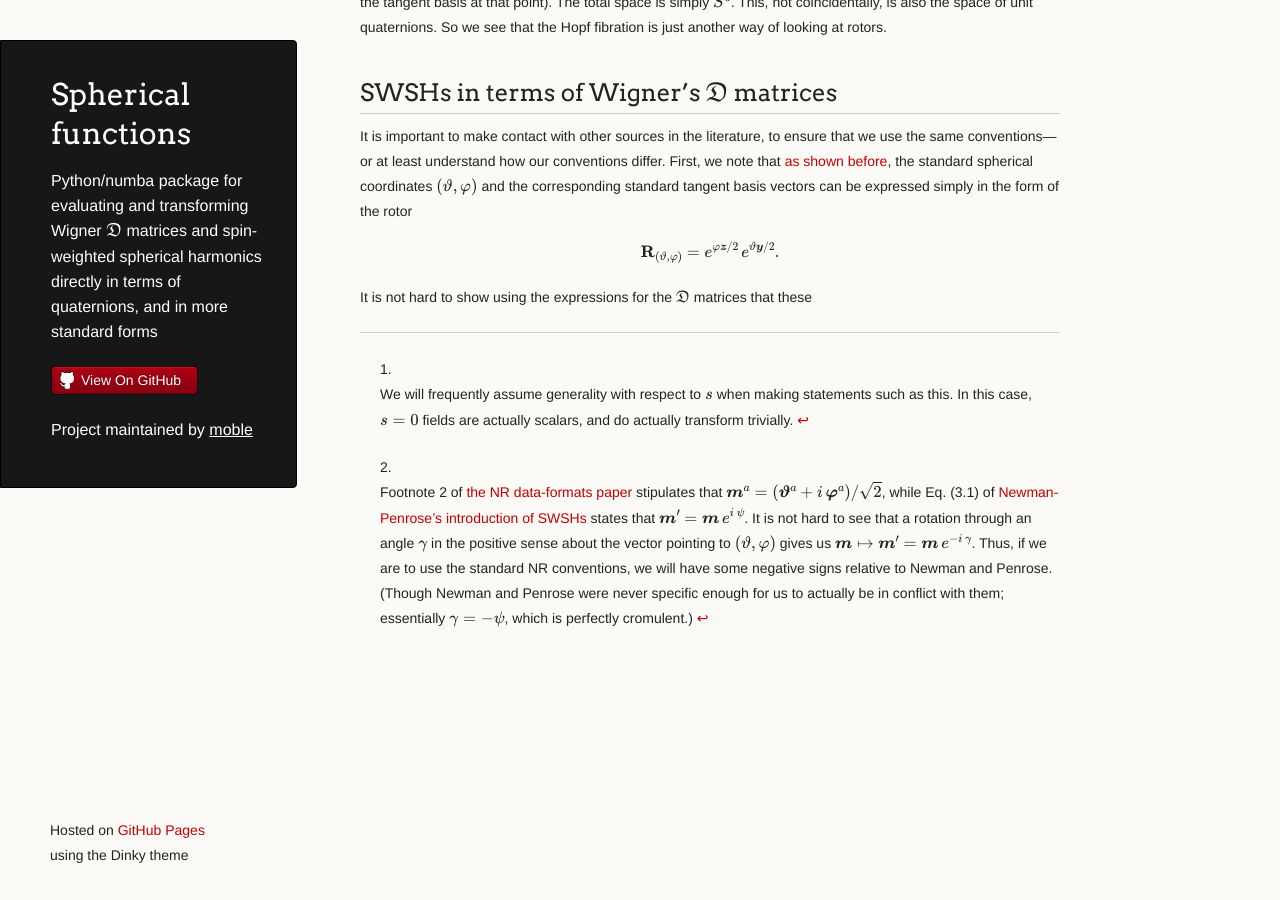
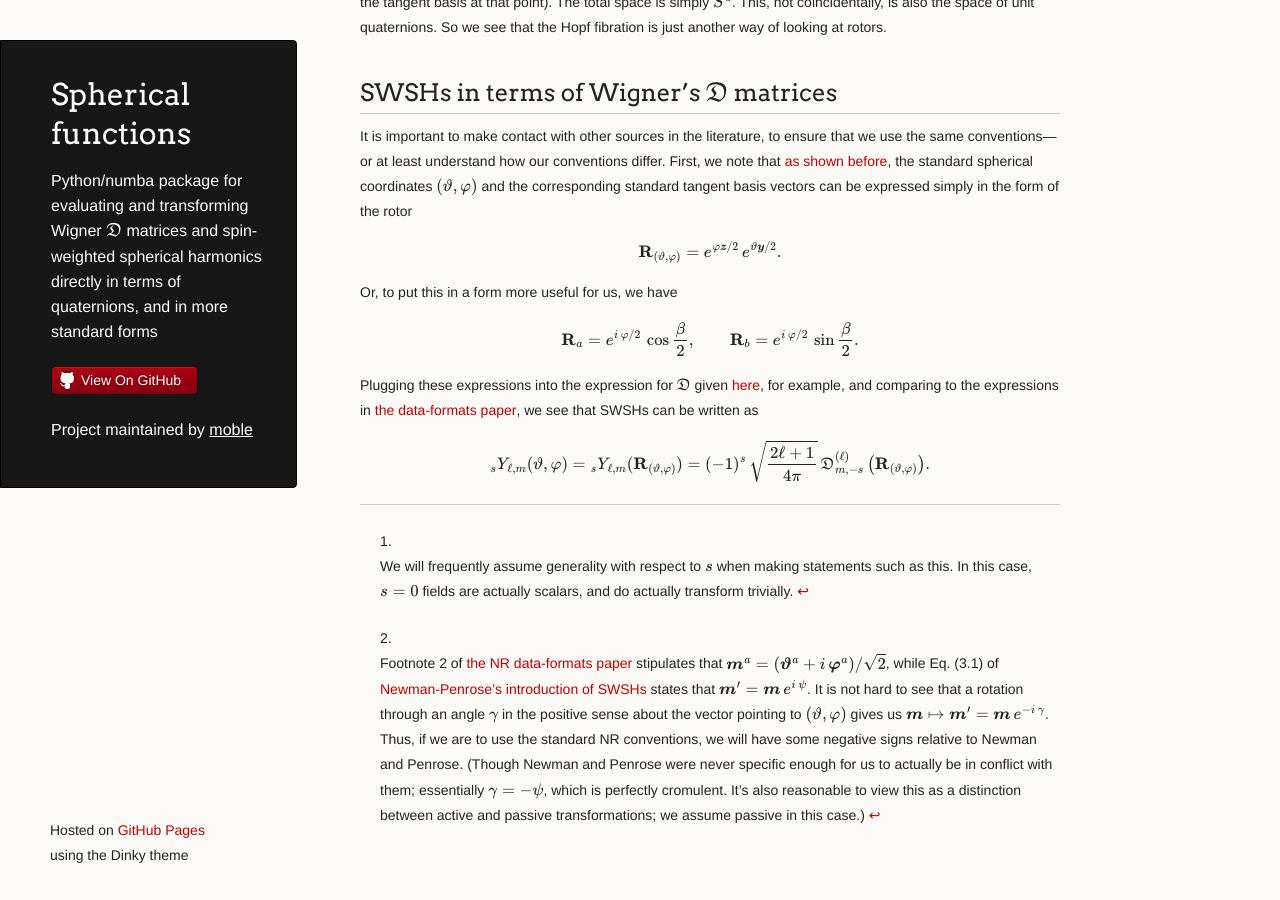
Before and after one commit to moble/spherical_functions, a Jekyll site: the page built from SWSHs.md, in a window 1280 px wide and 900 px high, scrolled down 1524 px. Built offline with Jekyll 4.4.1, drawn with Linux system fonts in a browser that asks for light colours; formulas are drawn with MathJax 3.

Commit message:
Add explanation of SWSH derivation from D

```diff
--- a/SWSHs.md
+++ b/SWSHs.md
@@ -115,9 +115,26 @@ vectors can be expressed simply in the form of the rotor
 \begin{equation\*}
   \rthetaphi = e^{\varphi \basis{z}/2}\, e^{\vartheta \basis{y}/2}.
 \end{equation\*}
-
-It is not hard to show using the expressions for the $\mathfrak{D}$
-matrices that these
+Or, to put this in a form more useful for us, we have
+\begin{equation\*}
+  \quat{R}\_a = e^{i\,\varphi/2}\, \cos\frac{\beta}{2},
+  \qquad
+  \quat{R}\_b = e^{i\,\varphi/2}\, \sin\frac{\beta}{2}.
+\end{equation\*}
+Plugging these expressions into the expression for $\mathfrak{D}$
+given [here](WignerDMatrices.html#mjx-eqn-eqD_RaGeqRb), for example,
+and comparing to the expressions in
+[the data-formats paper](http://arxiv.org/abs/0709.0093), we see that
+SWSHs can be written as
+\begin{equation\*}
+  {}\_{s}Y\_{\ell,m} (\vartheta, \varphi)
+  =
+  {}\_{s}Y\_{\ell,m} (\quat{R}\_{(\vartheta, \varphi)})
+  =
+  (-1)^s\, \sqrt{\frac{2\ell+1} {4\pi}}\,
+  \mathfrak{D}^{(\ell)}\_{m,-s} \left(\quat{R}\_{(\vartheta, \varphi)}
+  \right).
+\end{equation\*}
 
 
 
@@ -141,4 +158,7 @@ matrices that these
       standard NR conventions, we will have some negative signs
       relative to Newman and Penrose.  (Though Newman and Penrose were
       never specific enough for us to actually be in conflict with
-      them; essentially $\gamma=-\psi$, which is perfectly cromulent.)
+      them; essentially $\gamma=-\psi$, which is perfectly cromulent.
+      It's also reasonable to view this as a distinction between
+      active and passive transformations; we assume passive in this
+      case.)
```
Also changed, not shown: WignerDMatrices.md (+11 -4 lines).
